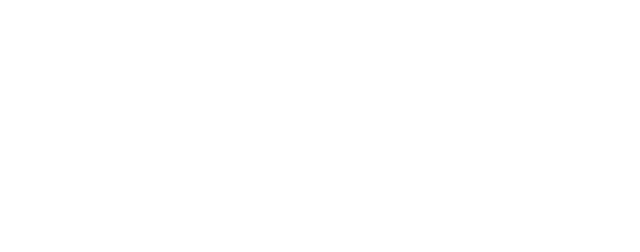
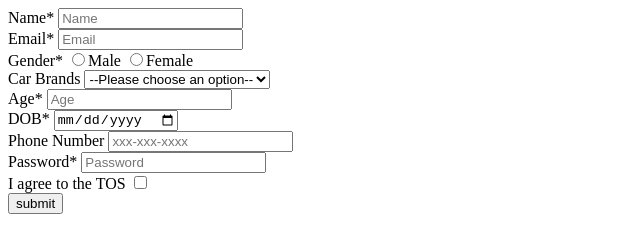
Before and after one commit to acciojob/signup-form-car-gauravgoyal467, a website: page main.html in a window 1280 px wide. Shown: the whole page, without its empty margins (0-640 px from the left). Drawn offline with Linux system fonts and the light colour scheme.

Commit message:
created a submission

```diff
--- a/main.html
+++ b/main.html
@@ -7,6 +7,55 @@
 </head>
 
 <body>
+    <form method="post">
+        <div>
+            <label for="name">Name*</label>
+            <input type="text" id="name" placeholder="Name" required>
+        </div>
+        <div>
+            <label for="email">Email*</label>
+            <input type="email" id="email" placeholder="Email" required>
+        </div>
+        <div>
+            <label for="gender">Gender*</label>
+            <input type="radio" id="gender_m" name="gender" value="male" required >Male
+            <input type="radio" id="gender_f" name="gender" value="female" >Female
+        </div>
+
+        <label for="cars">Car Brands</label>
+        <select id="cars" required>
+            <option value="">--Please choose an option--</option>
+            <option value="bmw">BMW</option>
+            <option value="audi">Audi</option>
+            <option value="mercedez">Mercedez</option>
+        </select>
+
+        <div>
+            <label for="age">Age*</label>
+            <input type="number" id="age" placeholder="Age" required >
+        </div>
+
+        <div>
+            <label for="dob">DOB*</label>
+            <input type="date" id="dob" required >
+        </div>
+
+        <div>
+            <label for="tel">Phone Number</label>
+            <input type="number" id="tel" placeholder="xxx-xxx-xxxx" required >
+        </div>
+
+        <div>
+            <label for="#password">Password*</label>
+            <input type="password" id="#password" placeholder="Password" minlength="10" maxlength="10" required >
+        </div>
+        <div>
+            <label for="tos">I agree to the TOS </label>
+            <input type="checkbox" id="tos">
+        </div>
+
+        <button type="submit">submit</button>
+    </form>
 	<!-- the entire body must be written by student -->
     <script type="text/javascript" src="./script.js">
 </script>
```
